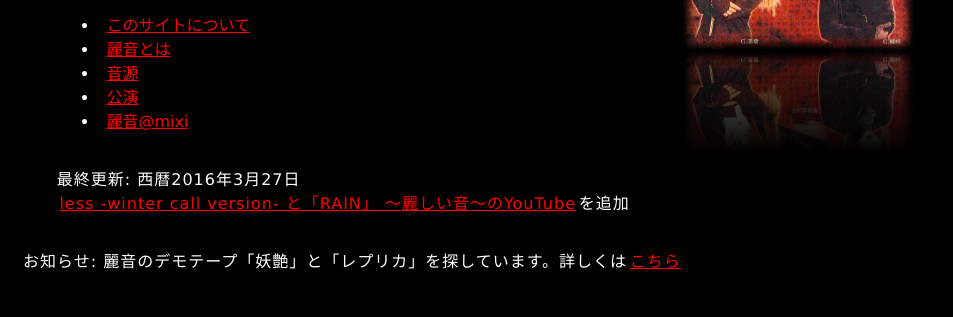
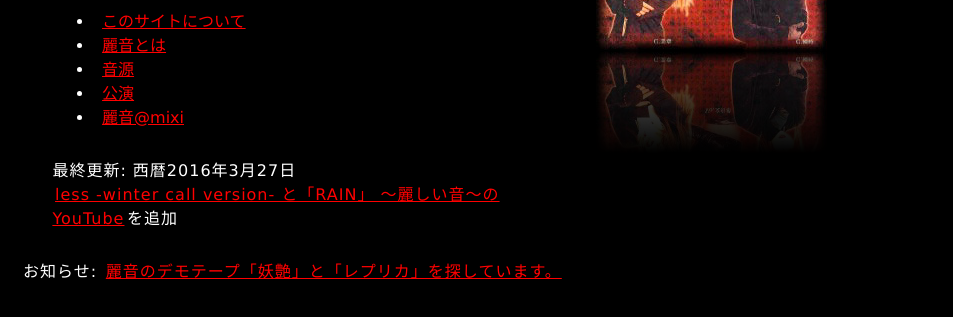
Before and after one commit to rain-band/rain-band.github.io, a plain HTML site: page index.html in a window 1280 px wide. Shown: the part 263-580 px from the top of the page, without its empty margins (0-953 px from the left). Drawn offline with Linux system fonts and the light colour scheme.

Commit message:
Update index.html

```diff
--- a/index.html
+++ b/index.html
@@ -25,7 +25,7 @@
 		<p>最終更新: 西暦2016年3月27日<br>
         <a href="discography.html">less -winter call version- と「RAIN」 ～麗しい音～のYouTube</a>を追加</p>
 	</div>
-<p>お知らせ: 麗音のデモテープ「妖艶」と「レプリカ」を探しています。詳しくは<a href="about_this_site.html">こちら</a></p>
+<p>お知らせ: <a href="about_this_site.html">麗音のデモテープ「妖艶」と「レプリカ」を探しています。</a></p>
 </div>
 <div class="right">
 	<p><img src="image/rain.jpg" alt="麗音" border="0" class="reflect"></p>
```
